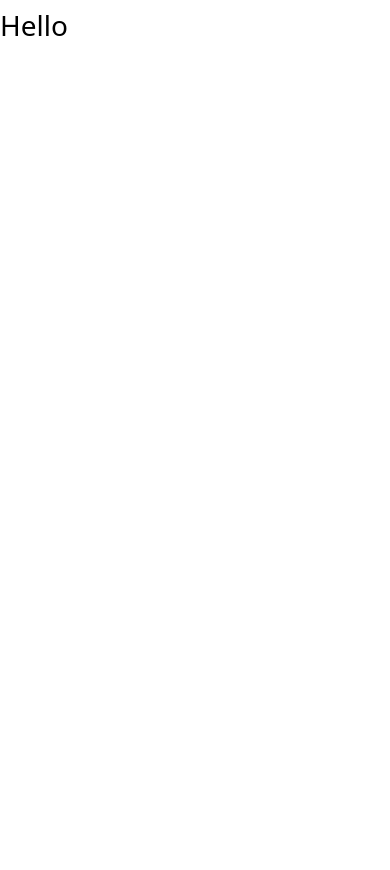
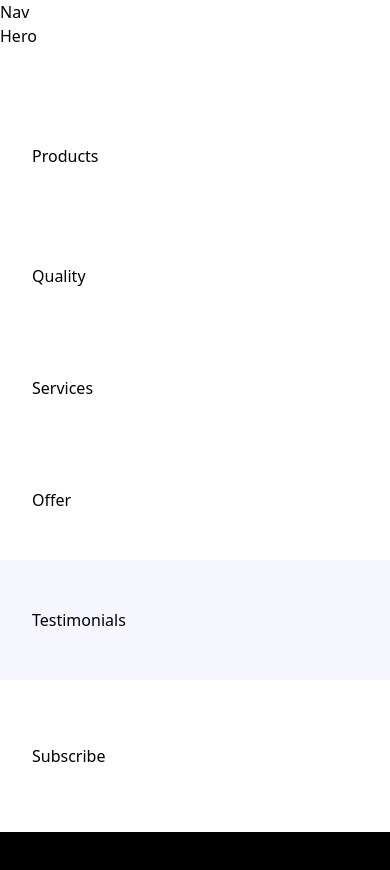
Before and after one commit to ClementMadiot/Nike_Web_Design, a React (Vite) app: page / in a window 390 px wide. Shown: the top 870 px of the page. Before the commit the page ends 844 px from the top, so only its background shows below. Built offline with nearby package versions, Linux system fonts and the light colour scheme; a web font is replaced by a local one.

Commit message:
add all components

```diff
--- a/eslint.config.js
+++ b/eslint.config.js
@@ -33,8 +33,10 @@ export default [
         'warn',
         { allowConstantExport: true },
       ],
-      "react/prop-types": 0,
+      "react/prop-types": 'off',
       "react/no-unknown-property": ["error", { ignore: ["jsx"] }],
+      "react/jsx-uses-react": "error",
+      "react/jsx-uses-vars": "error",
     },
   },
 ]
--- a/src/App.jsx
+++ b/src/App.jsx
@@ -1,5 +1,28 @@
+import {
+  Nav,
+  Hero,
+  Products,
+  Quality,
+  Services,
+  Offer,
+  Testimonials,
+  Subscribe,
+  Footer,
+} from "./components";
 import "./index.css";
 
 export default function App() {
-  return <h1 className="text-3xl">Hello </h1>;
+  return (
+    <main className="relative">
+      <Nav />
+      <Hero />
+      <Products />
+      <Quality />
+      <Services />
+      <Offer />
+      <Testimonials />
+      <Subscribe />
+      <Footer />
+    </main>
+  );
 }
--- /dev/null
+++ b/src/components/footer/Footer.jsx
@@ -0,0 +1,9 @@
+import React from 'react'
+
+function Footer() {
+  return (
+    <section className="bg-black padding-x padding-t pb-8">Footer</section>
+  )
+}
+
+export default Footer
--- /dev/null
+++ b/src/components/hero/Hero.jsx
@@ -0,0 +1,11 @@
+import React from 'react'
+
+function Hero() {
+  return (
+    <section className="xl:padding-l wide:padding-r padding-b">
+      Hero
+      </section>
+  )
+}
+
+export default Hero
--- /dev/null
+++ b/src/components/index.js
@@ -0,0 +1,11 @@
+import Nav from "./nav/Nav"
+import Hero from "./hero/Hero"
+import Products from "./product/Products"
+import Quality from "./quality/Quality"
+import Services from "./services/Services"
+import Offer from "./offer/Offer"
+import Testimonials from "./testimonials/Testimonials"
+import Subscribe from "./subscribe/Subscribe"
+import Footer from "./footer/Footer"
+
+export {Nav, Hero, Products, Quality, Services, Offer, Testimonials, Subscribe, Footer}
--- /dev/null
+++ b/src/components/nav/Nav.jsx
@@ -0,0 +1,9 @@
+import React from 'react'
+
+function Nav() {
+  return (
+    <div>Nav</div>
+  )
+}
+
+export default Nav
--- /dev/null
+++ b/src/components/offer/Offer.jsx
@@ -0,0 +1,9 @@
+import React from 'react'
+
+function Offer() {
+  return (
+    <section className="padding">Offer</section>
+  )
+}
+
+export default Offer
--- /dev/null
+++ b/src/components/product/Products.jsx
@@ -0,0 +1,7 @@
+import React from "react";
+
+function Products() {
+  return <section className="padding">Products</section>;
+}
+
+export default Products;
--- /dev/null
+++ b/src/components/quality/Quality.jsx
@@ -0,0 +1,9 @@
+import React from 'react'
+
+function Quality() {
+  return (
+    <section className="padding">Quality</section>
+  )
+}
+
+export default Quality
--- /dev/null
+++ b/src/components/services/Services.jsx
@@ -0,0 +1,9 @@
+import React from 'react'
+
+function Services() {
+  return (
+    <section className="padding-x py-10">Services</section>
+  )
+}
+
+export default Services
--- /dev/null
+++ b/src/components/subscribe/Subscribe.jsx
@@ -0,0 +1,9 @@
+import React from 'react'
+
+function Subscribe() {
+  return (
+    <section className="padding-x sm:py-32 py-16 w-full">Subscribe</section>
+  )
+}
+
+export default Subscribe
--- /dev/null
+++ b/src/components/testimonials/Testimonials.jsx
@@ -0,0 +1,9 @@
+import React from 'react'
+
+function Testimonials() {
+  return (
+    <section className="bg-pale-blue padding">Testimonials</section>
+  )
+}
+
+export default Testimonials
```
